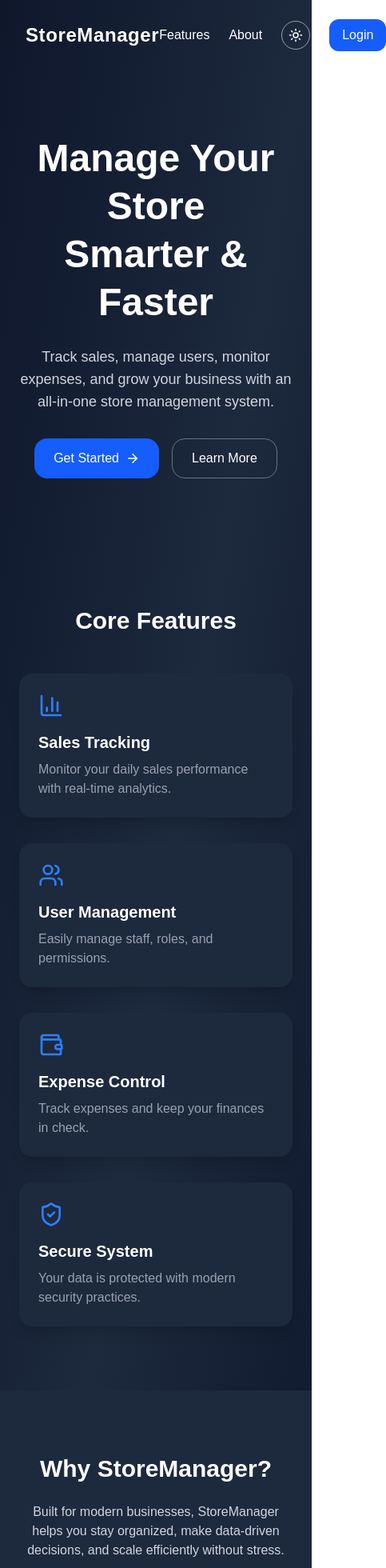
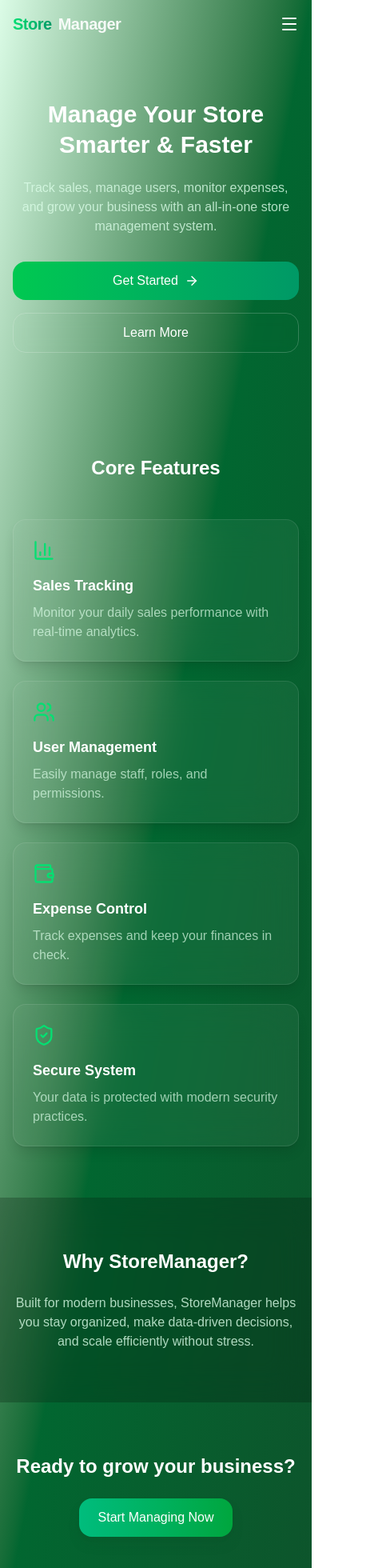
Before and after one commit to rillygulma/Shop-Manager, a Next.js app: page / in a window 390 px wide. Shown: the top 1960 px of the page at 80% size, 483 px wide, since content can reach past the window. Built offline with nearby package versions, Linux system fonts and the light colour scheme.

Commit message:
feat: improve landing page UI, mobile responsiveness, and branding

```diff
--- a/app/page.tsx
+++ b/app/page.tsx
@@ -2,13 +2,24 @@
 
 import { useEffect, useState } from "react";
 import { motion } from "framer-motion";
-import { BarChart3, Users, Wallet, ShieldCheck, ArrowRight, Sun, Moon } from "lucide-react";
+import {
+  BarChart3,
+  Users,
+  Wallet,
+  ShieldCheck,
+  ArrowRight,
+  Sun,
+  Moon,
+  Menu,
+  X,
+} from "lucide-react";
 import { useRouter } from "next/navigation";
 
 export default function LandingPage() {
   const router = useRouter();
   const [darkMode, setDarkMode] = useState(true);
   const [mounted, setMounted] = useState(false);
+  const [menuOpen, setMenuOpen] = useState(false);
 
   useEffect(() => {
     const timeout = window.setTimeout(() => {
@@ -26,86 +37,128 @@ export default function LandingPage() {
 
   return (
     <div
-      className={`min-h-screen transition-colors duration-500 ${
+      className={`min-h-screen transition-colors duration-500 selection:bg-green-400 selection:text-black ${
         darkMode
-          ? "bg-gradient-to-br from-slate-900 via-slate-800 to-slate-900 text-white"
-          : "bg-gray-100 text-gray-900"
+          ? "bg-gradient-to-br from-green-100 via-green-800 to-green-900 text-white"
+          : "bg-gray-500 text-gray-900"
       }`}
     >
       {/* Navbar */}
-      <header className="flex items-center justify-between px-8 py-6 max-w-7xl mx-auto">
-        <h1 className="text-2xl font-bold tracking-wide">StoreManager</h1>
-        <nav className="flex items-center gap-6">
-          <a href="#features" className="hover:text-blue-400">Features</a>
-          <a href="#about" className="hover:text-blue-400">About</a>
+      <header className="flex items-center justify-between px-4 sm:px-6 md:px-8 py-4 max-w-7xl mx-auto">
+        <h1 className="text-xl sm:text-2xl font-bold tracking-tight flex items-center gap-2">
+          <span className="bg-gradient-to-r from-green-400 to-emerald-600 bg-clip-text text-transparent">
+            Store
+          </span>
+          <span className="text-white/90">Manager</span>
+        </h1>
 
-          {/* Theme Toggle */}
+        {/* Desktop Nav */}
+        <nav className="hidden md:flex items-center gap-6">
+          <a
+            href="#features"
+            className="hover:text-green-300 transition-colors"
+          >
+            Features
+          </a>
+          <a href="#about" className="hover:text-green-300 transition-colors">
+            About
+          </a>
+
           <button
             onClick={() => setDarkMode(!darkMode)}
-            className="p-2 rounded-full border border-gray-400 hover:bg-gray-200 dark:hover:bg-gray-700"
+            className="p-2 rounded-full border border-white/20 bg-white/10 backdrop-blur-sm"
           >
             {mounted && (darkMode ? <Sun size={18} /> : <Moon size={18} />)}
           </button>
 
           <button
-            onClick={() => router.push('/login')}
-            className="bg-blue-600 hover:bg-blue-700 px-4 py-2 rounded-xl text-white"
+            onClick={() => router.push("/login")}
+            className="bg-gradient-to-r from-green-500 to-emerald-600 hover:from-green-600 hover:to-emerald-700 px-4 py-2 rounded-xl text-white"
           >
             Login
           </button>
         </nav>
+
+        {/* Mobile Menu Button */}
+        <button className="md:hidden" onClick={() => setMenuOpen(!menuOpen)}>
+          {menuOpen ? <X /> : <Menu />}
+        </button>
       </header>
 
+      {/* Mobile Menu */}
+      {menuOpen && (
+        <div className="md:hidden px-6 pb-6 flex flex-col gap-4 bg-black/20 backdrop-blur-xl rounded-2xl mx-4">
+          <a href="#features">Features</a>
+          <a href="#about">About</a>
+
+          <button
+            onClick={() => setDarkMode(!darkMode)}
+            className="flex items-center gap-2"
+          >
+            {mounted && (darkMode ? <Sun size={18} /> : <Moon size={18} />)}
+            Toggle Theme
+          </button>
+
+          <button
+            onClick={() => router.push("/login")}
+            className="bg-gradient-to-r from-green-500 to-emerald-600 px-4 py-2 rounded-xl text-white"
+          >
+            Login
+          </button>
+        </div>
+      )}
+
       {/* Hero Section */}
-      <section className="text-center py-20 px-6">
+      <section className="text-center py-16 sm:py-20 px-4 sm:px-6">
         <motion.h2
           initial={{ opacity: 0, y: 20 }}
           animate={{ opacity: 1, y: 0 }}
           transition={{ duration: 0.6 }}
-          className="text-5xl font-bold leading-tight"
+          className="text-3xl sm:text-4xl md:text-5xl font-bold leading-tight"
         >
           Manage Your Store <br /> Smarter & Faster
         </motion.h2>
-        <p className={`mt-6 text-lg max-w-2xl mx-auto ${darkMode ? "text-gray-300" : "text-gray-600"}`}>
+
+        <p className="mt-6 text-base sm:text-lg max-w-2xl mx-auto text-green-100/80">
           Track sales, manage users, monitor expenses, and grow your business
           with an all-in-one store management system.
         </p>
-        <div className="mt-8 flex justify-center gap-4">
+
+        <div className="mt-8 flex flex-col sm:flex-row justify-center gap-4">
           <button
-            onClick={() => router.push('/login')}
-            className="bg-blue-600 px-6 py-3 rounded-2xl hover:bg-blue-700 flex items-center gap-2 text-white"
+            onClick={() => router.push("/login")}
+            className="bg-gradient-to-r from-green-500 to-emerald-600 hover:from-green-600 hover:to-emerald-700 px-6 py-3 rounded-2xl flex items-center justify-center gap-2 text-white"
           >
             Get Started <ArrowRight size={18} />
           </button>
-          <button
-            className={`px-6 py-3 rounded-2xl border ${
-              darkMode
-                ? "border-gray-500 hover:bg-gray-800"
-                : "border-gray-300 hover:bg-gray-200"
-            }`}
-          >
+
+          <button className="px-6 py-3 rounded-2xl border border-white/20 hover:bg-white/10 backdrop-blur-sm">
             Learn More
           </button>
         </div>
       </section>
 
       {/* Features */}
-      <section id="features" className="py-20 px-6 max-w-6xl mx-auto">
-        <h3 className="text-3xl font-semibold text-center mb-12">Core Features</h3>
-        <div className="grid md:grid-cols-3 gap-8">
+      <section
+        id="features"
+        className="py-16 sm:py-20 px-4 sm:px-6 max-w-6xl mx-auto"
+      >
+        <h3 className="text-2xl sm:text-3xl font-semibold text-center mb-12">
+          Core Features
+        </h3>
+
+        <div className="grid grid-cols-1 sm:grid-cols-2 md:grid-cols-3 gap-6 sm:gap-8">
           {features.map((feature, i) => (
             <motion.div
               key={i}
               whileHover={{ scale: 1.05 }}
-              className={`p-6 rounded-2xl shadow-lg ${
-                darkMode ? "bg-slate-800" : "bg-white"
-              }`}
+              className="p-6 rounded-2xl shadow-lg bg-white/5 backdrop-blur-xl border border-white/10"
             >
-              <feature.icon className="text-blue-500 mb-4" size={32} />
-              <h4 className="text-xl font-semibold mb-2">{feature.title}</h4>
-              <p className={darkMode ? "text-gray-400" : "text-gray-600"}>
-                {feature.desc}
-              </p>
+              <feature.icon className="text-green-400 mb-4" size={28} />
+              <h4 className="text-lg sm:text-xl font-semibold mb-2">
+                {feature.title}
+              </h4>
+              <p className="text-green-100/70">{feature.desc}</p>
             </motion.div>
           ))}
         </div>
@@ -114,35 +167,35 @@ export default function LandingPage() {
       {/* About */}
       <section
         id="about"
-        className={`py-20 px-6 text-center ${
-          darkMode ? "bg-slate-800" : "bg-gray-200"
-        }`}
+        className="py-16 sm:py-20 px-4 sm:px-6 text-center bg-black/20 backdrop-blur-xl"
       >
-        <h3 className="text-3xl font-semibold mb-6">Why StoreManager?</h3>
-        <p className={`max-w-3xl mx-auto ${darkMode ? "text-gray-300" : "text-gray-700"}`}>
+        <h3 className="text-2xl sm:text-3xl font-semibold mb-6">
+          Why StoreManager?
+        </h3>
+
+        <p className="max-w-3xl mx-auto text-green-100/80">
           Built for modern businesses, StoreManager helps you stay organized,
           make data-driven decisions, and scale efficiently without stress.
         </p>
       </section>
 
       {/* CTA */}
-      <section className="py-20 text-center px-6">
-        <h3 className="text-3xl font-bold mb-6">Ready to grow your business?</h3>
+      <section className="py-16 sm:py-20 text-center px-4 sm:px-6">
+        <h3 className="text-2xl sm:text-3xl font-bold mb-6">
+          Ready to grow your business?
+        </h3>
+
         <button
-          onClick={() => router.push('/login')}
-          className="bg-green-600 px-8 py-4 rounded-2xl text-lg hover:bg-green-700 text-white"
+          onClick={() => router.push("/login")}
+          className="bg-gradient-to-r from-emerald-500 to-green-600 hover:from-emerald-600 hover:to-green-700 shadow-lg shadow-green-900/30 px-6 sm:px-8 py-3 sm:py-4 rounded-2xl text-base sm:text-lg text-white"
         >
           Start Managing Now
         </button>
       </section>
 
       {/* Footer */}
-      <footer
-        className={`text-center py-6 border-t ${
-          darkMode ? "border-gray-700" : "border-gray-300"
-        }`}
-      >
-        <p className={darkMode ? "text-gray-400" : "text-gray-600"}>
+      <footer className="text-center py-6 border-t border-white/10">
+        <p className="text-green-100/70">
           © {new Date().getFullYear()} StoreManager. All rights reserved.
         </p>
       </footer>
--- a/app/sales/page.tsx
+++ b/app/sales/page.tsx
@@ -101,7 +101,6 @@ export default function Sales() {
           </button>
 
           <button
-            onClick={() => router.push("/admin")}
             className="flex items-center justify-center gap-2 bg-blue-100 text-blue-700 p-4 rounded-lg hover:bg-blue-200 transition"
           >
             <BarChart3 size={18} />
```
